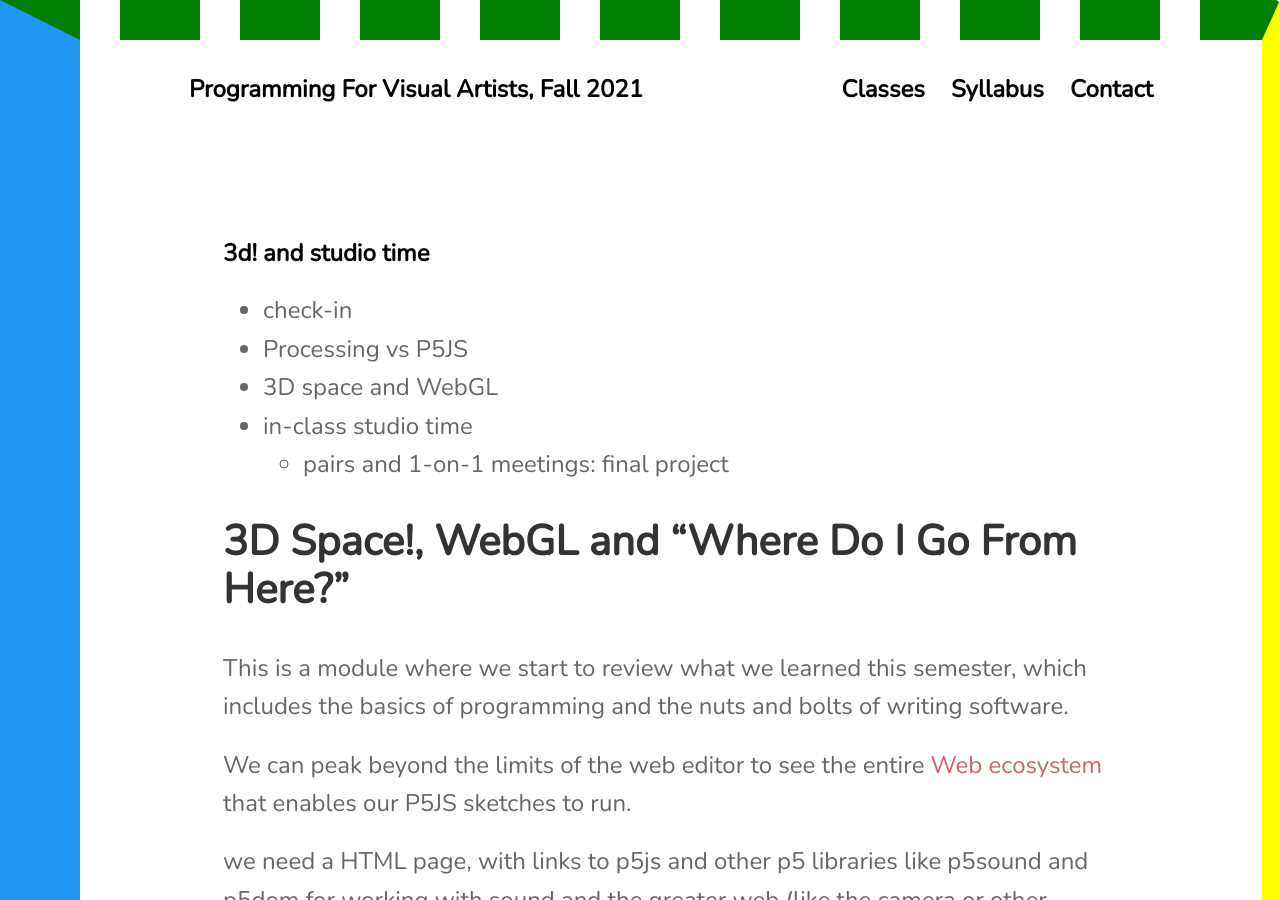
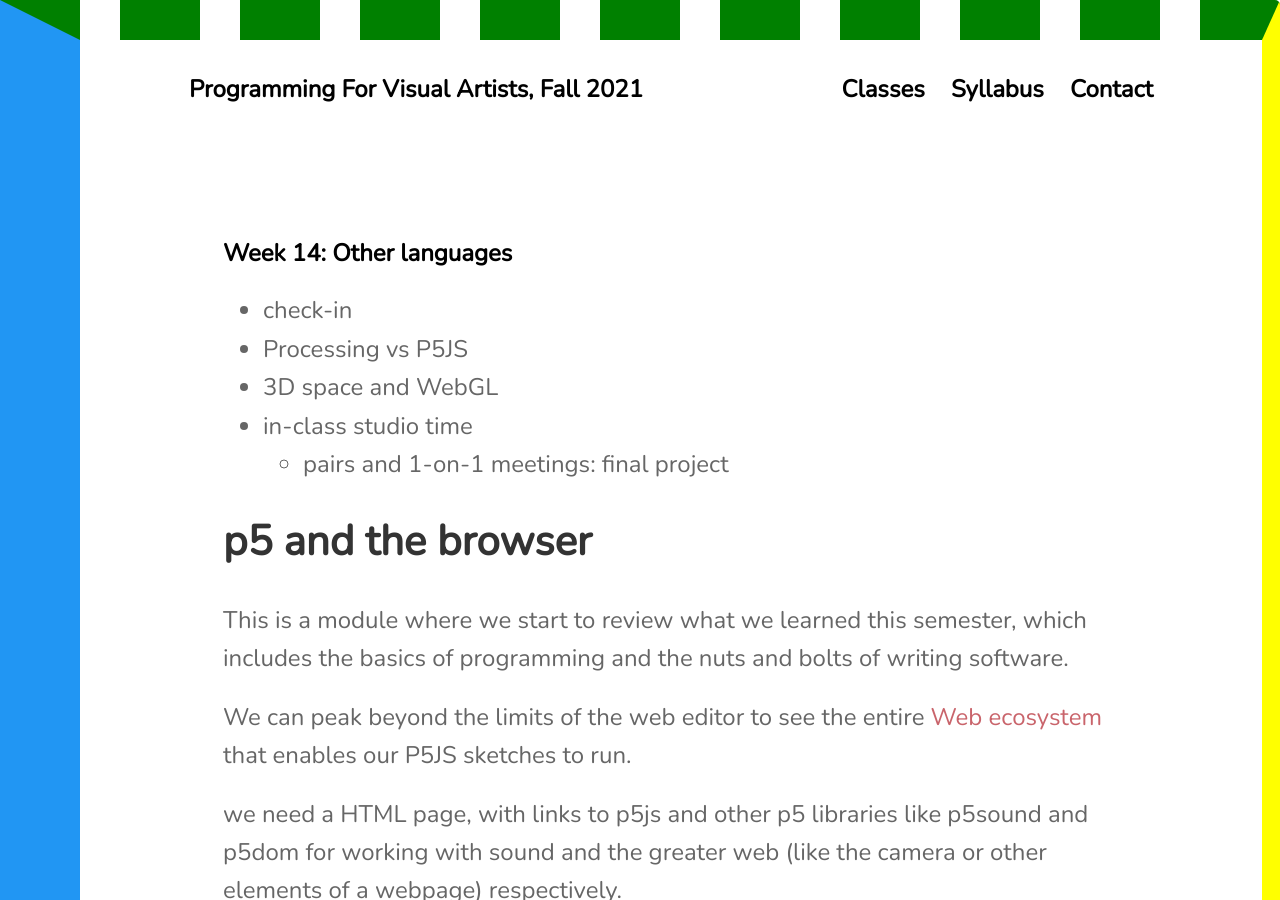
Before and after one commit to lee2sman/p4va_fall2021, a Jekyll site: the page built from _posts/2021-12-02-week14.md, in a window 1280 px wide and 900 px high. Built offline with Jekyll 4.4.1, drawn with Linux system fonts in a browser that asks for light colours; nearby versions of some CDN libraries; some of the changed text lies outside the part shown.

Commit message:
update week14

```diff
--- a/_posts/2021-12-02-week14.md
+++ b/_posts/2021-12-02-week14.md
@@ -1,6 +1,6 @@
 ---
 layout: post
-title: "3d! and studio time"
+title: "Week 14: Other languages"
 ---
 
 - check-in
@@ -9,7 +9,7 @@ title: "3d! and studio time"
 - in-class studio time
   - pairs and 1-on-1 meetings: final project
 
-## 3D Space!, WebGL and "Where Do I Go From Here?"
+## p5 and the browser
 
 This is a module where we start to review what we learned this semester, which includes the basics of programming and the nuts and bolts of writing software.
 
```
Also changed, not shown: other parts of _posts/2021-12-02-week14.md (+8 -1 lines).
